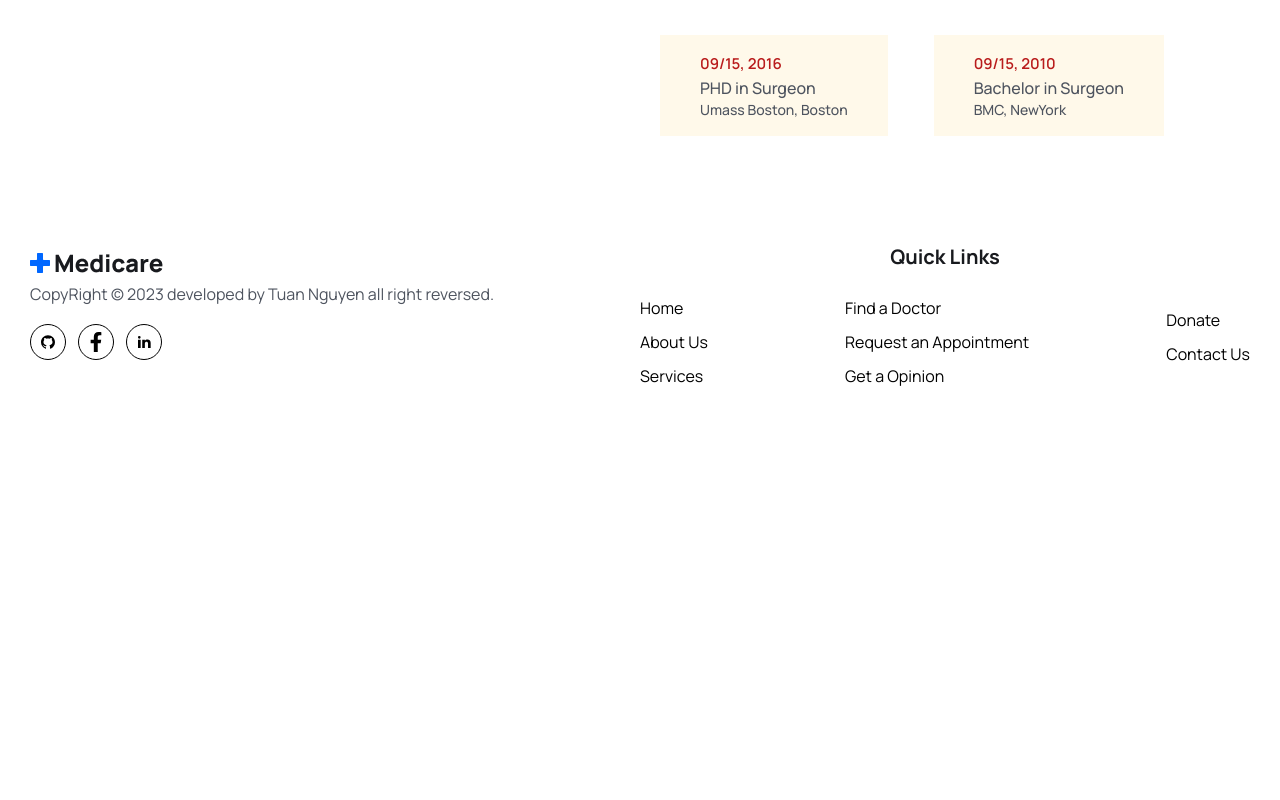
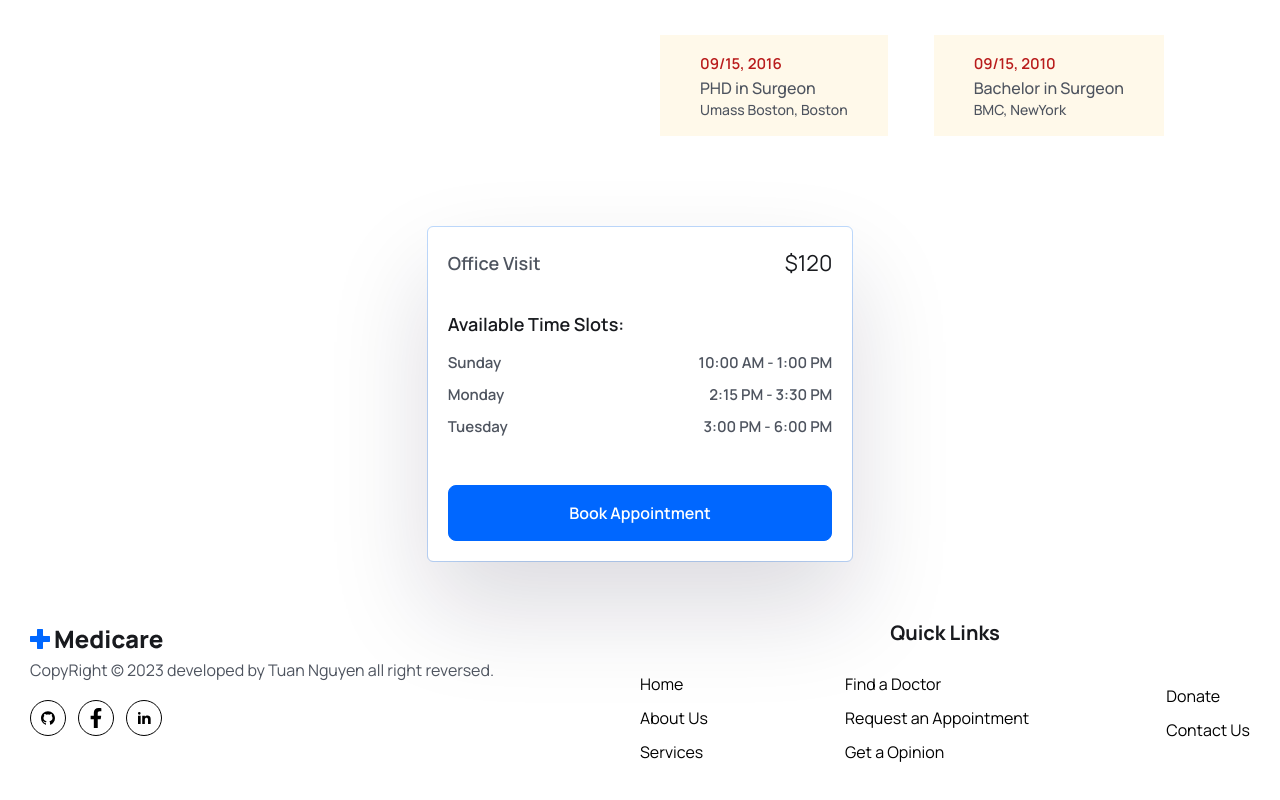
Before and after one commit to TuanNguyen0915/Doctor_Appointment_Booking, a React (Vite) app in the folder DAB_frontend/: page /doctors/01 in a window 1280 px wide. Shown: the part 779-1579 px from the top of the page. Before the commit the page ends 1231 px from the top, so only its background shows below. Built offline with nearby package versions, Linux system fonts and the light colour scheme; no server answers.

Commit message:
add Ticket component

```diff
--- a/DAB_frontend/src/components/Doctor/SlidePanel.jsx
+++ /dev/null
@@ -1,9 +0,0 @@
-const SlidePanel = () => {
-  return (
-    <div
-    className="shadow-panel"
-    >SlidePanel</div>
-  )
-}
-
-export default SlidePanel
--- /dev/null
+++ b/DAB_frontend/src/components/Doctor/Ticket.jsx
@@ -0,0 +1,32 @@
+const SlidePanel = () => {
+  return (
+    <div
+      className="shadow-panelShadow p-3 lg:p-5 rounded-md "
+    >
+      <div className="flex items-center justify-between">
+        <p className="text_para mt-0 font-semibold">Office Visit</p>
+        <span className="text-[16px] leading-7 lg:text-[22px] lg:leading-8 text-headingColor">$120</span>
+      </div>
+      <div className="mt-[30px]">
+        <p className="text_para font-semibold text-headingColor">Available Time Slots:</p>
+        <ul className="mt-3">
+          <li className="flex items-center justify-between mb-2">
+            <p className="text-[15px] leading-6 text-textColor font-semibold">Sunday</p>
+            <p className="text-[15px] leading-6 text-textColor font-semibold">10:00 AM - 1:00 PM</p>
+          </li>
+          <li className="flex items-center justify-between mb-2">
+            <p className="text-[15px] leading-6 text-textColor font-semibold">Monday</p>
+            <p className="text-[15px] leading-6 text-textColor font-semibold">2:15 PM - 3:30 PM</p>
+          </li>
+          <li className="flex items-center justify-between mb-2">
+            <p className="text-[15px] leading-6 text-textColor font-semibold">Tuesday</p>
+            <p className="text-[15px] leading-6 text-textColor font-semibold">3:00 PM - 6:00 PM</p>
+          </li>
+        </ul>
+      </div>
+      <button className="btn px-2 w-full rounded-lg">Book Appointment</button>
+    </div>
+  )
+}
+
+export default SlidePanel
--- a/DAB_frontend/src/pages/DoctorPage/DoctorDetail.jsx
+++ b/DAB_frontend/src/pages/DoctorPage/DoctorDetail.jsx
@@ -6,6 +6,7 @@
 import Footer from '../../components/Footer/Footer'
 import DoctorAbout from '../../components/Doctor/DoctorAbout'
 import DoctorFeedBack from '../../components/Doctor/DoctorFeedBack'
+import SlidePanel from '../../components/Doctor/Ticket'
 const DoctorDetail = () => {
   const [tab, setTab] = useState('about')
 
@@ -70,8 +71,10 @@
           </div>
         </div>
       </div>
-        {/* Side Panel */}
-      <div></div>
+      {/* Side Panel */}
+      <div className='md:w-1/3 w-[80%] mx-auto border border-solid border-blue-200 rounded-md mt-10'>
+        <SlidePanel />
+      </div>
       <Footer />
     </>
   )
```
